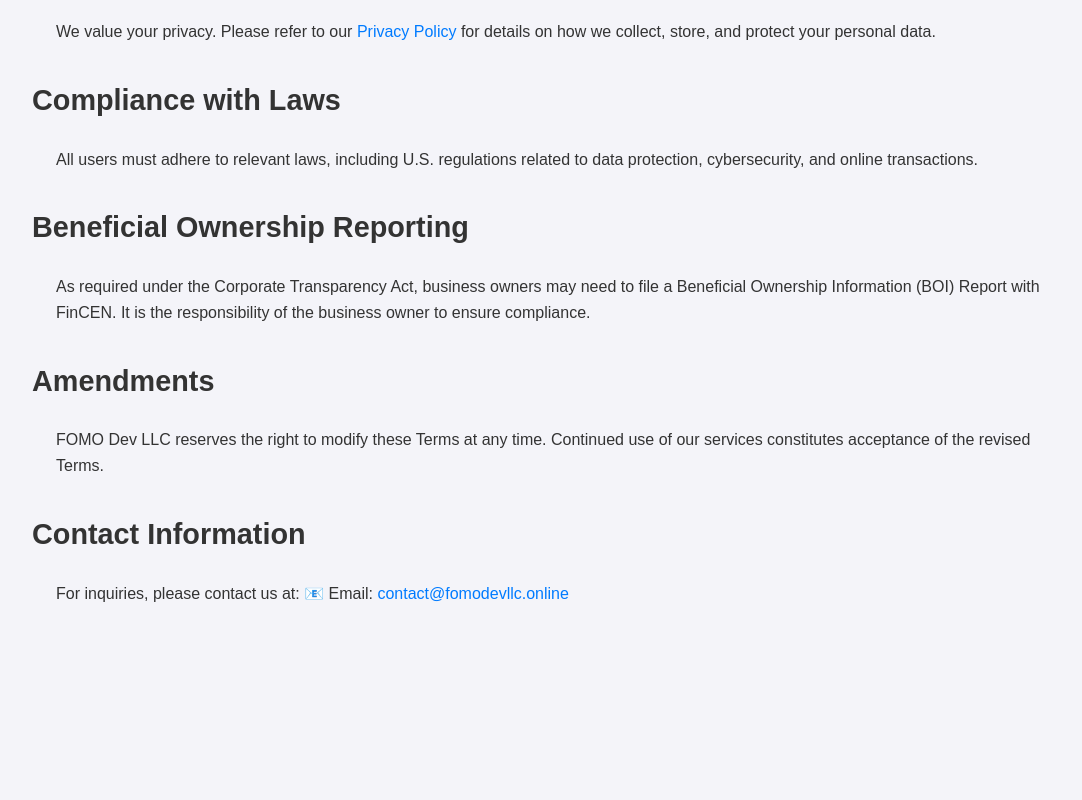
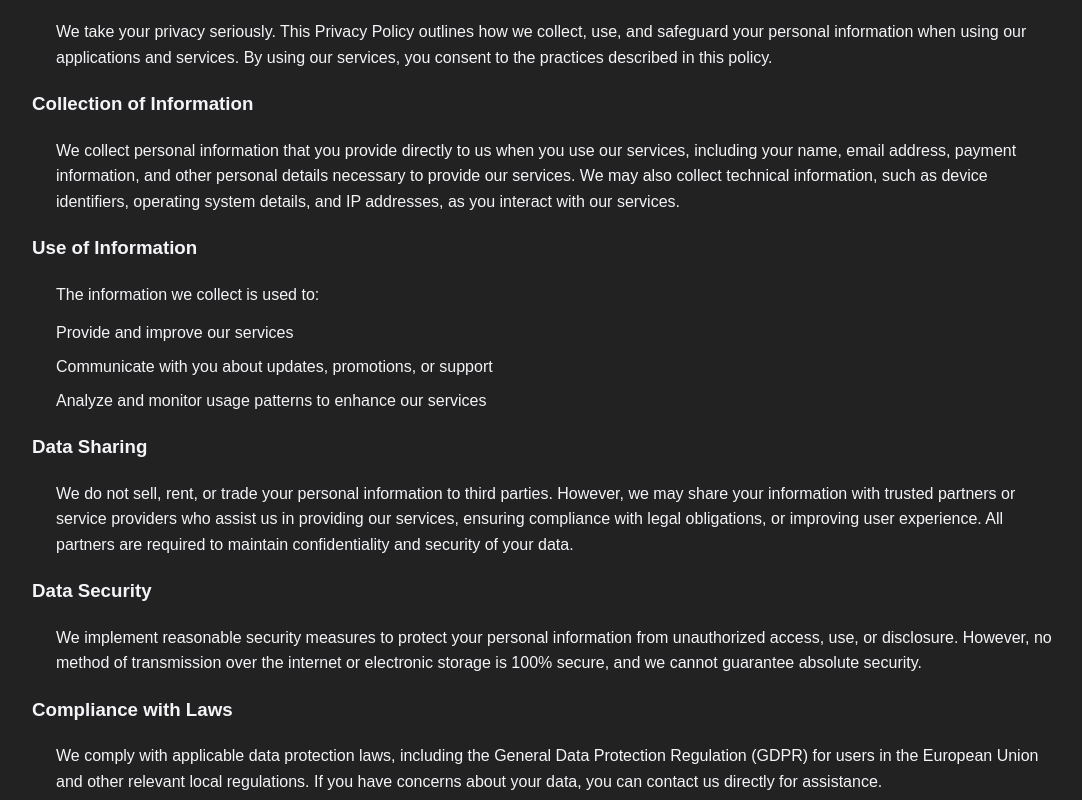
Before and after one commit to SamiUrRahman244409/FOMO-Dev-LLC, a plain HTML site: page index.html in a window 1280 px wide. Shown: the part 1120-1920 px from the top of the page, without its empty margins (96-1178 px from the left). Before the commit the page ends 1771 px from the top, so only its background shows below. Drawn offline with Linux system fonts and the light colour scheme.

Commit message:
Update index.html

```diff
--- a/index.html
+++ b/index.html
@@ -10,19 +10,19 @@
             line-height: 1.6;
             margin: 0;
             padding: 0;
-            background-color: #f4f4f9;
-            color: #333;
+            background-color: #222;
+            color: #f4f4f9;
         }
 
         header {
-            background-color: #333;
+            background-color: #ff7f32;
             color: #fff;
             text-align: center;
             padding: 1em 0;
         }
 
         h1, h2 {
-            color: #333;
+            color: #ff7f32;
         }
 
         h1 {
@@ -50,7 +50,7 @@
         }
 
         a {
-            color: #007bff;
+            color: #ff7f32;
             text-decoration: none;
         }
 
@@ -65,8 +65,8 @@
         }
 
         footer {
-            background-color: #333;
-            color: #fff;
+            background-color: #222;
+            color: #f4f4f9;
             text-align: center;
             padding: 1em 0;
             position: fixed;
@@ -75,7 +75,7 @@
         }
 
         .email-link {
-            color: #007bff;
+            color: #ff7f32;
         }
     </style>
 </head>
@@ -107,7 +107,27 @@
         <p>To the maximum extent permitted by law, FOMO Dev LLC and its affiliates shall not be held responsible for any direct, indirect, incidental, or consequential damages arising from the use of our services, including but not limited to loss of data, revenue, or business opportunities.</p>
 
         <h2>Privacy Policy</h2>
-        <p>We value your privacy. Please refer to our <a href="#">Privacy Policy</a> for details on how we collect, store, and protect your personal data.</p>
+        <p>We take your privacy seriously. This Privacy Policy outlines how we collect, use, and safeguard your personal information when using our applications and services. By using our services, you consent to the practices described in this policy.</p>
+
+        <h3>Collection of Information</h3>
+        <p>We collect personal information that you provide directly to us when you use our services, including your name, email address, payment information, and other personal details necessary to provide our services. We may also collect technical information, such as device identifiers, operating system details, and IP addresses, as you interact with our services.</p>
+
+        <h3>Use of Information</h3>
+        <p>The information we collect is used to:</p>
+        <ul>
+            <li>Provide and improve our services</li>
+            <li>Communicate with you about updates, promotions, or support</li>
+            <li>Analyze and monitor usage patterns to enhance our services</li>
+        </ul>
+
+        <h3>Data Sharing</h3>
+        <p>We do not sell, rent, or trade your personal information to third parties. However, we may share your information with trusted partners or service providers who assist us in providing our services, ensuring compliance with legal obligations, or improving user experience. All partners are required to maintain confidentiality and security of your data.</p>
+
+        <h3>Data Security</h3>
+        <p>We implement reasonable security measures to protect your personal information from unauthorized access, use, or disclosure. However, no method of transmission over the internet or electronic storage is 100% secure, and we cannot guarantee absolute security.</p>
+
+        <h3>Compliance with Laws</h3>
+        <p>We comply with applicable data protection laws, including the General Data Protection Regulation (GDPR) for users in the European Union and other relevant local regulations. If you have concerns about your data, you can contact us directly for assistance.</p>
 
         <h2>Compliance with Laws</h2>
         <p>All users must adhere to relevant laws, including U.S. regulations related to data protection, cybersecurity, and online transactions.</p>
```
